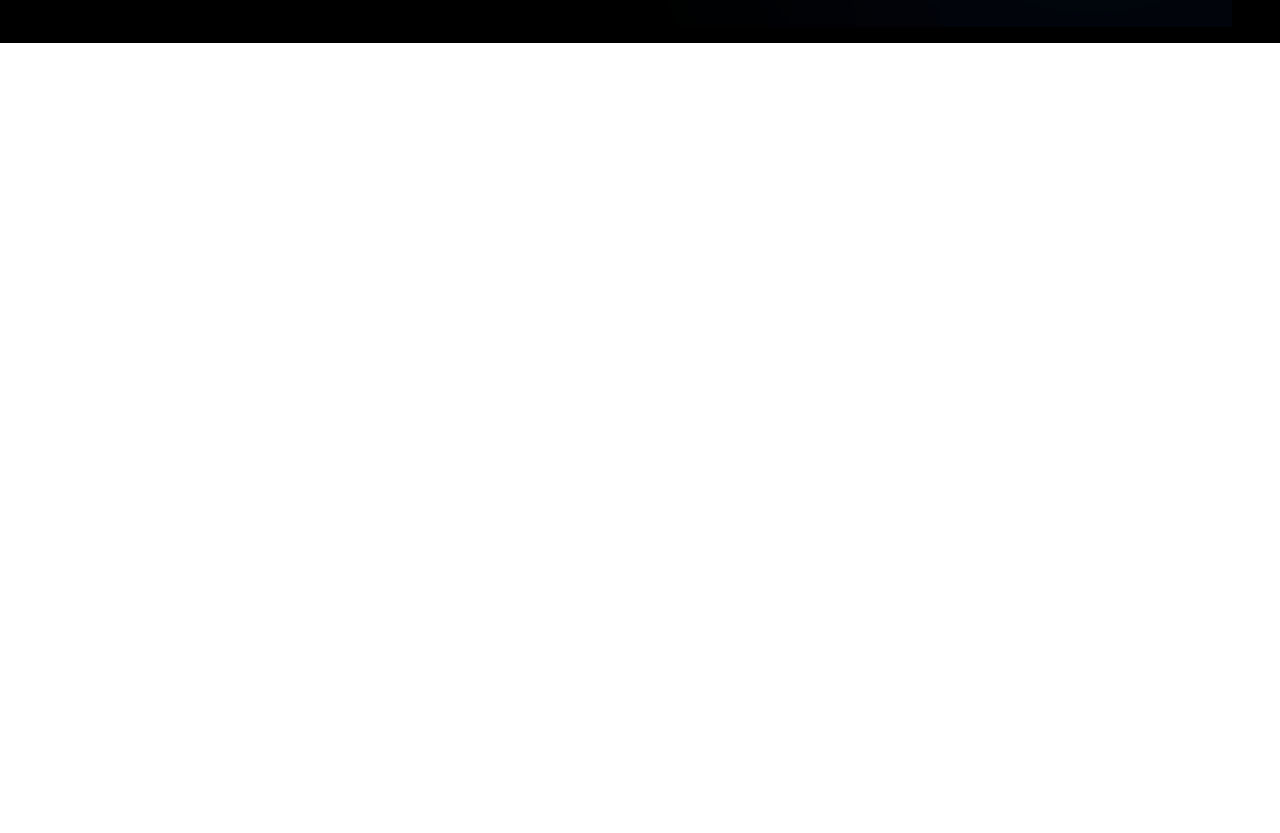
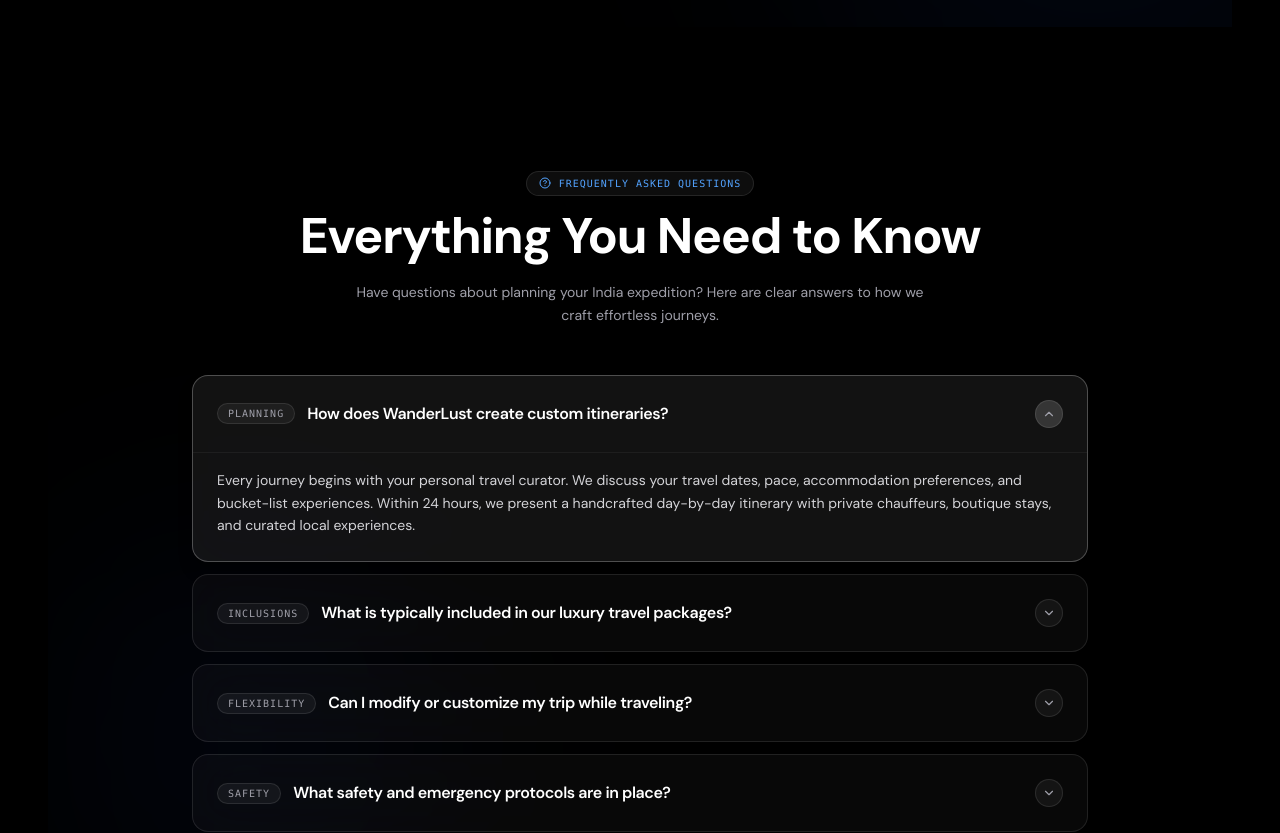
Before and after one commit to Ayush4307/WanderLust, a React (Vite) app: page / in a window 1280 px wide. Shown: the part 3840-4673 px from the top of the page. Before the commit the page ends 3883 px from the top, so only its background shows below. Built offline with nearby package versions, Linux system fonts and the light colour scheme; a web font is replaced by a local one.

Commit message:
feat: add collapsible travel FAQ accordion section

```diff
--- a/src/App.tsx
+++ b/src/App.tsx
@@ -7,6 +7,7 @@
 import Destinations from "./components/sections/Destinations";
 import Experiences from "./components/sections/Experiences";
 import Testimonials from "./components/sections/Testimonials";
+import FAQ from "./components/sections/FAQ";
 import { motion, AnimatePresence, Variants } from "motion/react";
 import type { NavItem } from "./types/navigation";
 
@@ -156,6 +157,7 @@
         <Destinations staggerContainer={staggerContainer} fadeInUp={fadeInUp} />
         <Experiences staggerContainer={staggerContainer} fadeInUp={fadeInUp} designTheme={designTheme} />
         <Testimonials staggerContainer={staggerContainer} fadeInUp={fadeInUp} designTheme={designTheme} />
+        <FAQ staggerContainer={staggerContainer} fadeInUp={fadeInUp} designTheme={designTheme} />
 
       </main>
 
```
